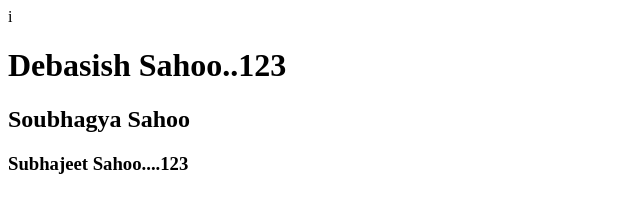
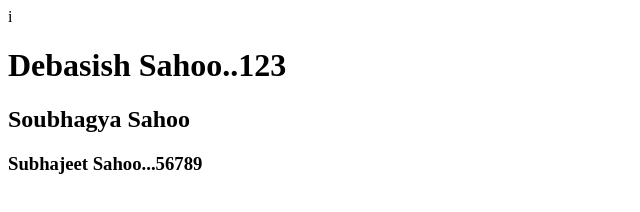
Before and after one commit to DebasishSahoo1987/first-app, a plain HTML site: page index.html in a window 1280 px wide. Shown: the full height of the page, 0-640 px from the left. Drawn offline with Linux system fonts and the light colour scheme.

Commit message:
revoved 123

```diff
--- a/index.html
+++ b/index.html
@@ -1,5 +1,5 @@
 i<html>
 	<h1> Debasish Sahoo..123 </h1>
 	<h2> Soubhagya Sahoo </h2>
-	<h3> Subhajeet Sahoo....123</h3>
+	<h3> Subhajeet Sahoo...56789</h3>
 </html>
```
